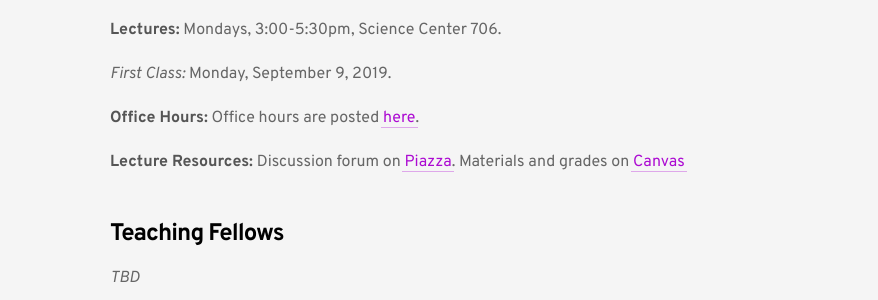
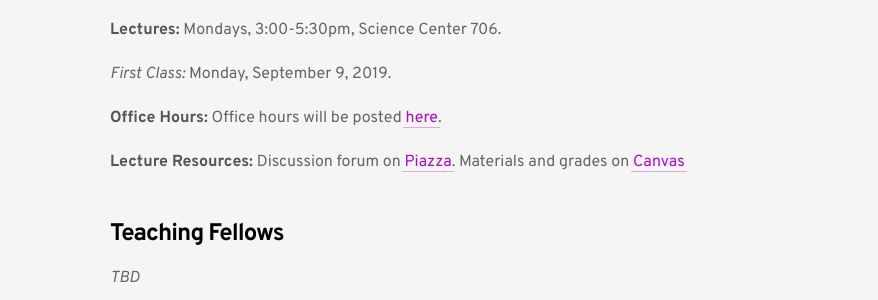
Before and after one commit to stat250/website, a Jekyll site: the page built from 2019/index.md, in a window 1280 px wide. Shown: the part 814-1114 px from the top of the page, without its empty margins (162-1040 px from the left). Built offline with Jekyll 4.4.1, drawn with Linux system fonts in a browser that asks for light colours.

```diff
--- a/2019/index.md
+++ b/2019/index.md
@@ -29,7 +29,7 @@ Mondays, 3:00-5:30pm, Science Center 706.
 Monday, September 9, 2019.
 
 **Office Hours:**
-Office hours are posted [here]({{ site.baseurl }}/schedule/#lab_oh_schedule).
+Office hours will be posted [here]({{ site.baseurl }}/schedule/#lab_oh_schedule).
 
 **Lecture Resources:**
 Discussion forum on [Piazza](https://piazza.com/harvard/fall2019/stat250/home).
```
